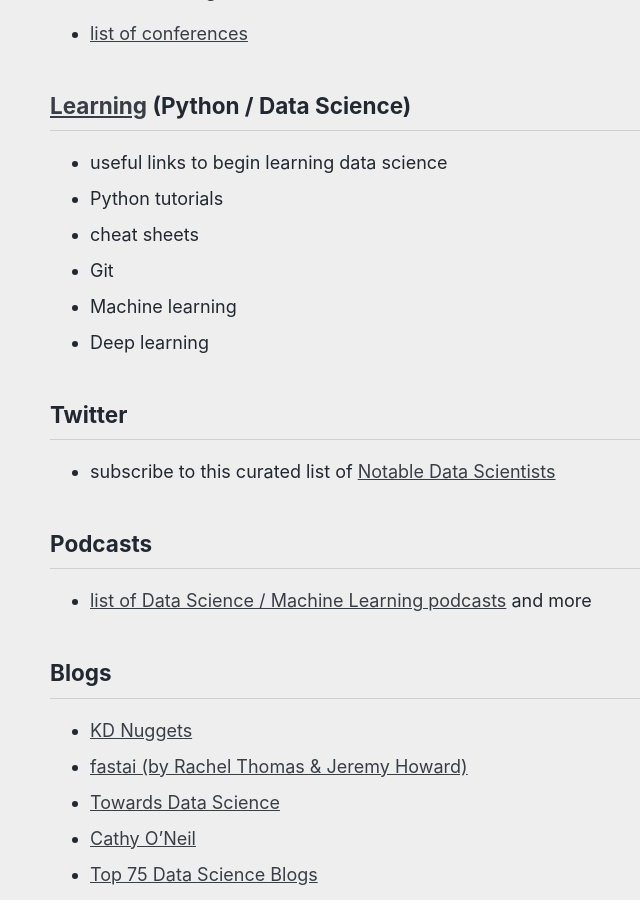
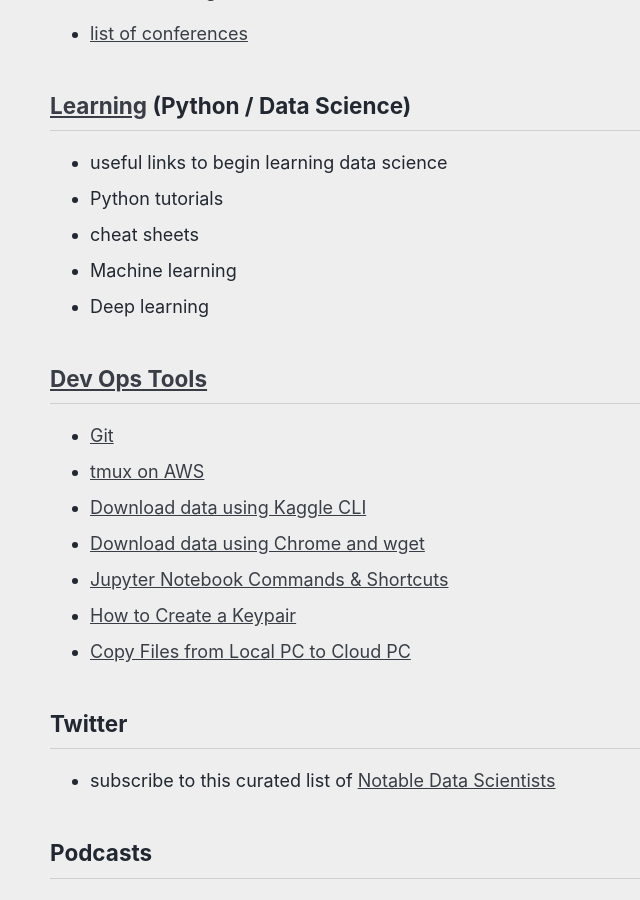
Before and after one commit to reshamas/reshamas.github.io, a Jekyll site: the page built from resources/index.md, in a window 1280 px wide and 900 px high, scrolled down 457 px. Shown: the whole window, without its empty margins (268-908 px from the left). Built offline with Jekyll 4.4.1, drawn with Linux system fonts in a browser that asks for light colours.

Commit message:
Update index.md

```diff
--- a/resources/index.md
+++ b/resources/index.md
@@ -18,9 +18,17 @@
 * useful links to begin learning data science
 * Python tutorials
 * cheat sheets
-* Git
 * Machine learning
 * Deep learning
+
+## [Dev Ops Tools](https://github.com/reshamas/fastai_deeplearn_part1/tree/master/tools)
+* [Git](https://github.com/reshamas/git-intro-workshop)
+* [tmux on AWS](https://github.com/reshamas/fastai_deeplearn_part1/tree/master/tools/tmux.md)
+* [Download data using Kaggle CLI](https://github.com/reshamas/fastai_deeplearn_part1/tree/master/tools/download_data_kaggle_cli.md)
+* [Download data using Chrome and wget](https://github.com/reshamas/fastai_deeplearn_part1/tree/master/tools/download_data_browser_curlwget.md)
+* [Jupyter Notebook Commands & Shortcuts](https://github.com/reshamas/fastai_deeplearn_part1/tree/master/tools/jupyter_notebook.md)
+* [How to Create a Keypair](https://github.com/reshamas/fastai_deeplearn_part1/tree/master/tools/create_keypair.md)
+* [Copy Files from Local PC to Cloud PC](https://github.com/reshamas/fastai_deeplearn_part1/tree/master/tools/copy_files_local_to_cloud.md)
 
 
 ## Twitter
```
